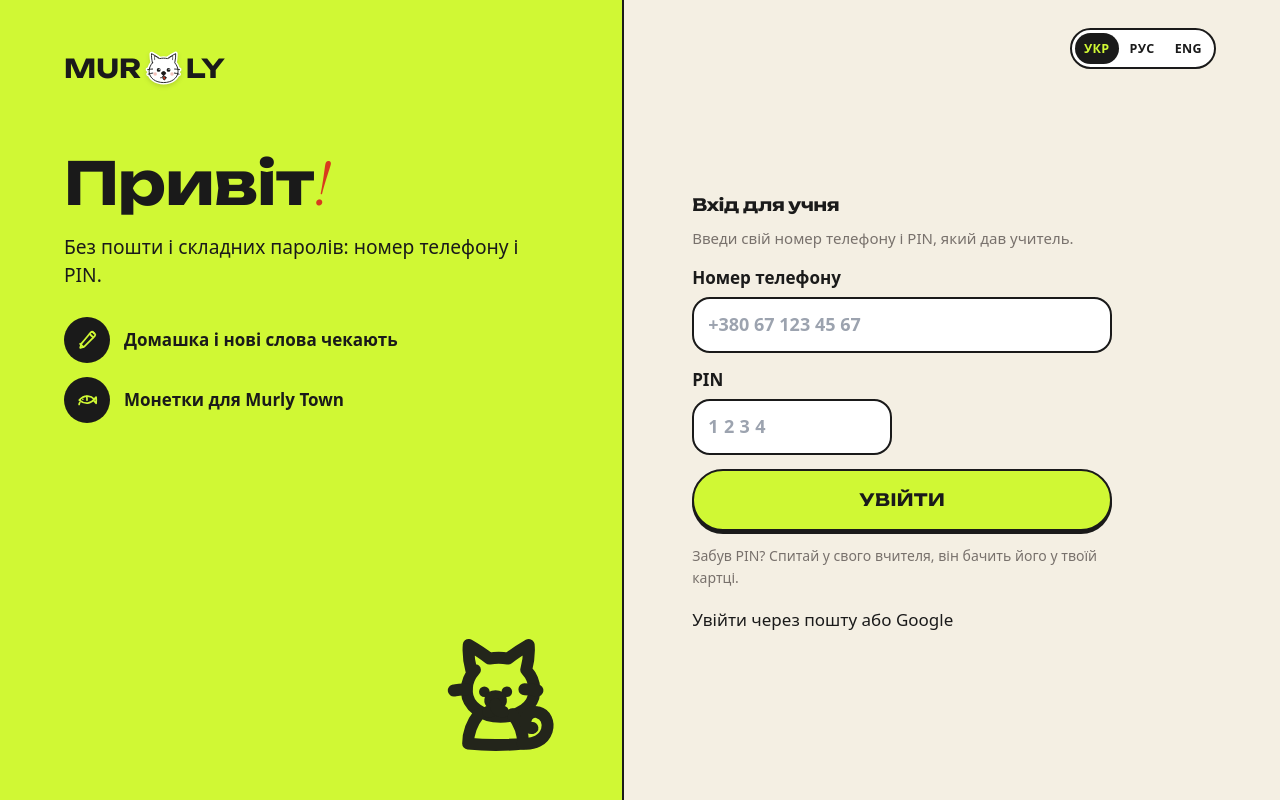
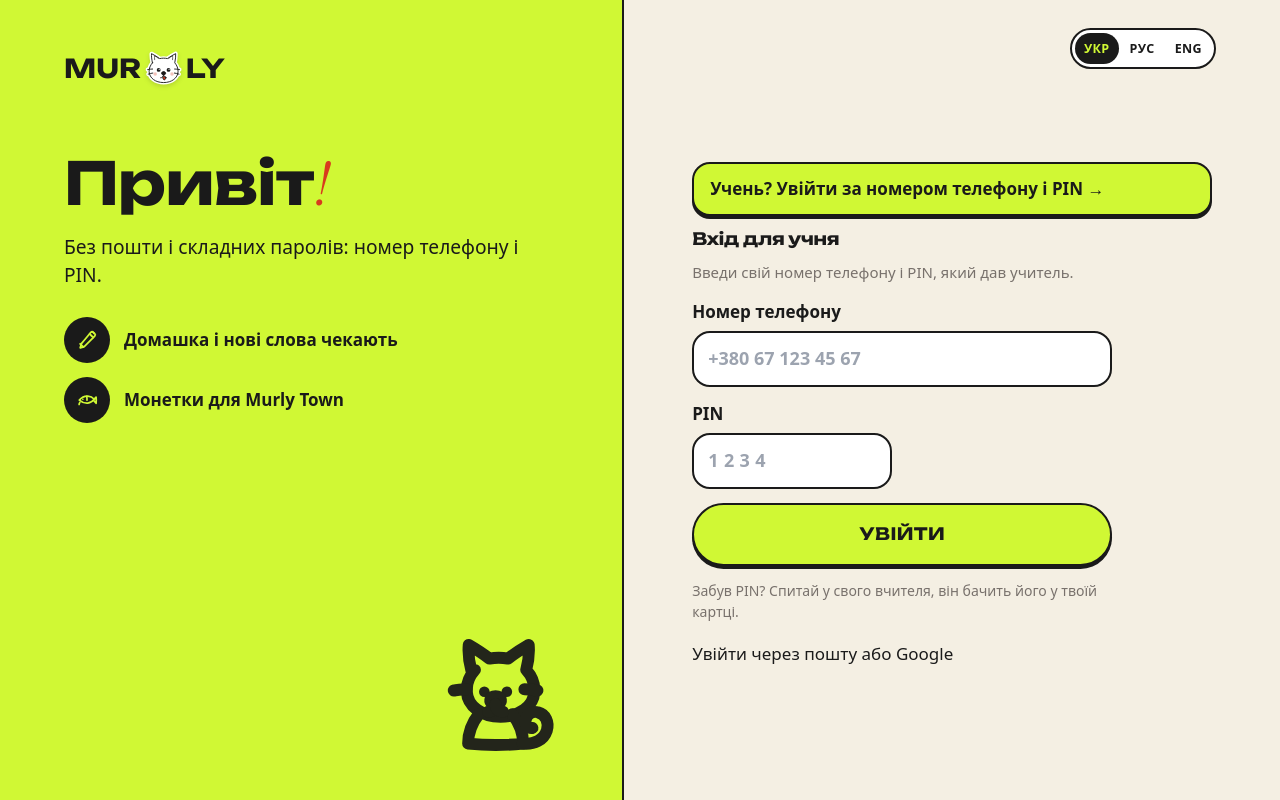
Before and after one commit to mariyavalyanskaya95-create/murly-saas, a Next.js app: page /login in a window 1280 px wide. Built offline with nearby package versions, Linux system fonts and the light colour scheme; no server answers; a web font is replaced by a local one.

Commit message:
Auth: student PIN login link

```diff
--- a/components/AuthShell.tsx
+++ b/components/AuthShell.tsx
@@ -2,14 +2,16 @@ import Link from 'next/link';
 import Icon from './Icon';
 import { LangSwitch } from './LangProvider';
 import Kit from '@/components/Kit';
+import { tr } from '@/lib/i18n-server';
 
 // Вхід і реєстрація на весь екран: ліворуч яскрава панель Murly, праворуч форма
-export default function AuthShell({ title, lead, points, aside, children }: {
-  title: React.ReactNode; lead: string;
+export default function AuthShell({ title, lead, points, aside, children, pinLink = true }: {
+  title: React.ReactNode; lead: string; pinLink?: boolean;
   points: { icon: string; text: string }[];
   aside?: React.ReactNode;
   children: React.ReactNode;
 }) {
+  const t = tr();
   return (
     <div className="auth-split">
       <aside className="auth-split__brand">
@@ -26,7 +28,10 @@ export default function AuthShell({ title, lead, points, aside, children }: {
       </aside>
       <main className="auth-split__main">
         <div className="auth-split__top"><LangSwitch /></div>
-        <div className="auth-split__form">{children}</div>
+        <div className="auth-split__form">
+          {pinLink && <Link href="/login" className="pin-login__cta">{t({ uk: 'Учень? Увійти за номером телефону і PIN', ru: 'Ученик? Войти по номеру телефона и PIN', en: 'Student? Log in with a phone number and PIN' })} →</Link>}
+          {children}
+        </div>
       </main>
     </div>
   );
```
